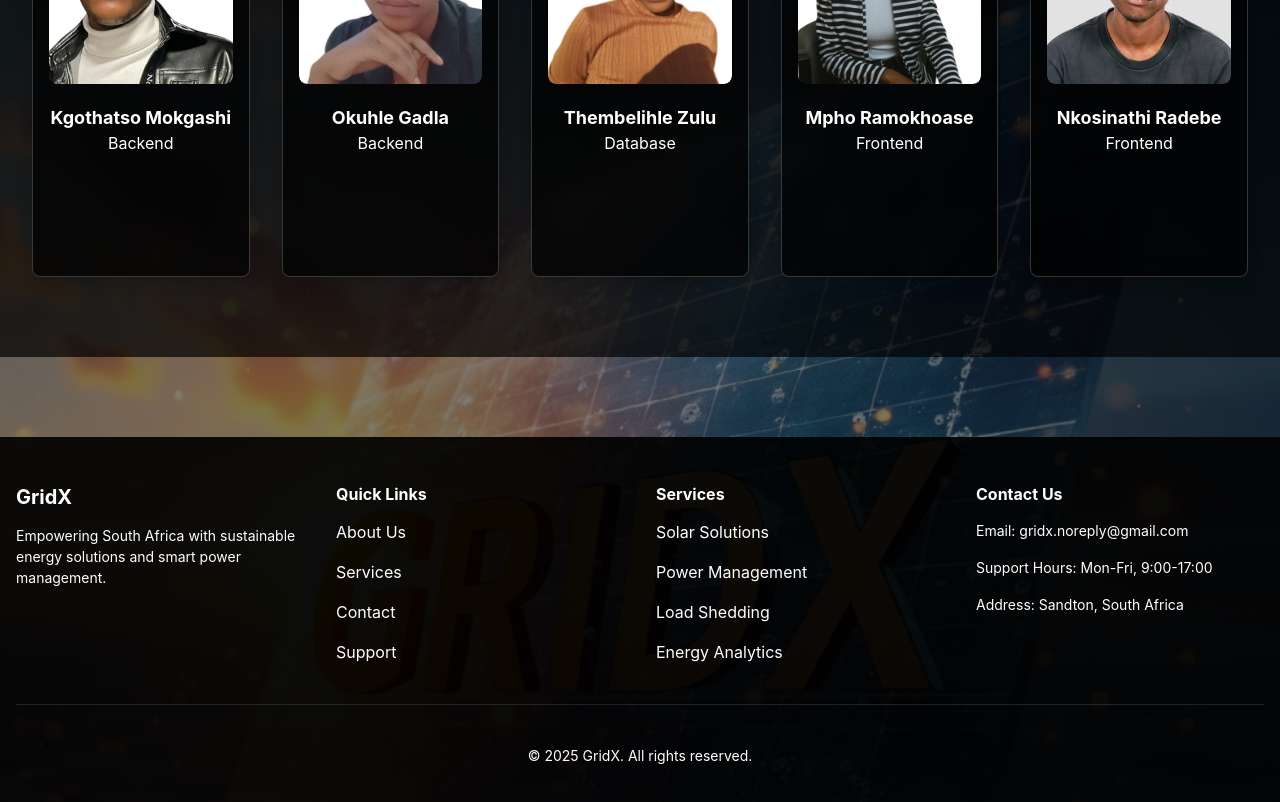
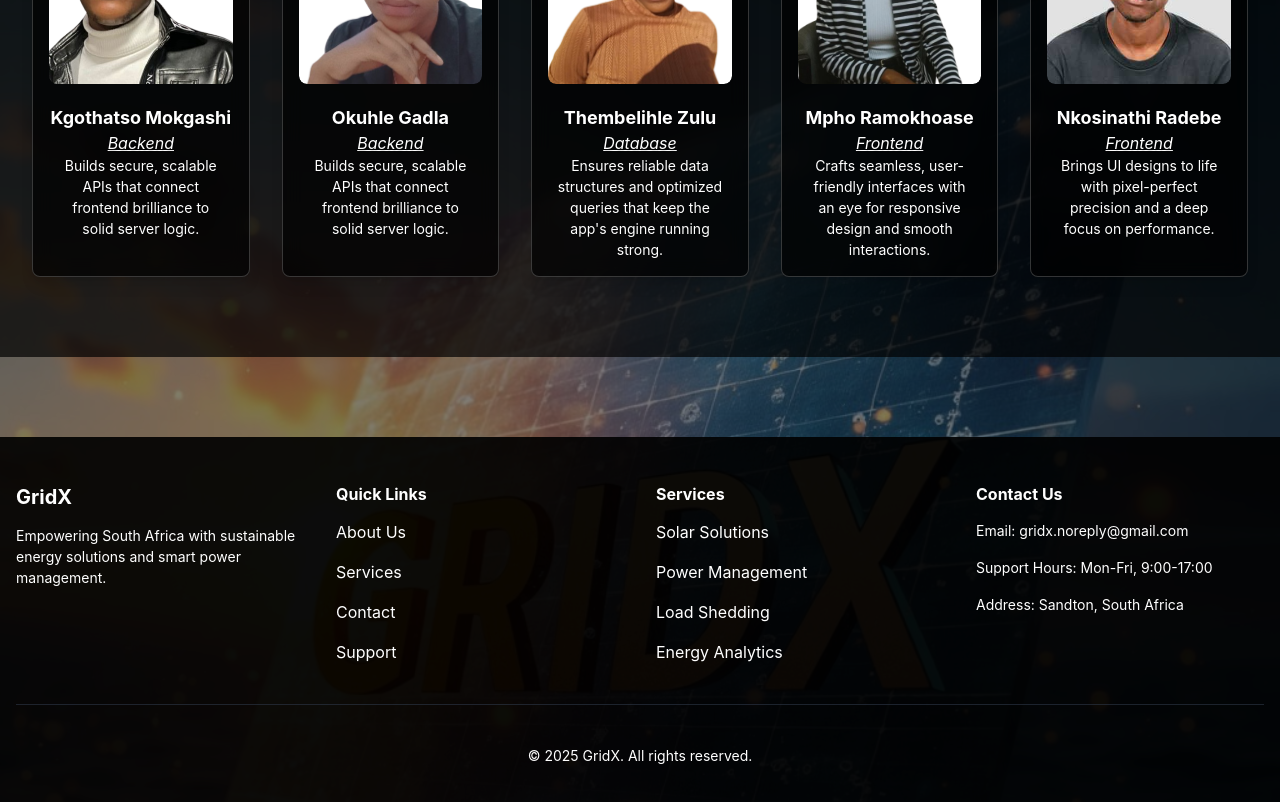
Before and after one commit to sleigh116/For_the_100th_Time.Sleigh116, a React (Create React App) app in the folder frontend/: page / in a window 1280 px wide. Shown: the part 1320-2122 px from the top of the page. Built offline with nearby package versions, Linux system fonts and the light colour scheme; no server answers.

Commit message:
Refactor LandingPage animations by removing unused MotionVStack, updating hover effects for developer cards, and introducing a new image container flip animation for enhanced interactivity and visual appeal.

```diff
--- a/frontend/src/pages/LandingPage.js
+++ b/frontend/src/pages/LandingPage.js
@@ -32,7 +32,6 @@ import gridXBackground from '../assets/images/GridX-IMG.jpg';
 
 // Create motion components
 const MotionBox = motion(Box);
-const MotionVStack = motion(VStack);
 
 // Add these animation variants at the top of the file, after the imports
 const textVariants = {
@@ -53,38 +52,27 @@ const textVariants = {
     y: -20,
     transition: {
       duration: 0.3,
-      ease: "easeIn"
-    }
-  }
-};
-
-// Define animation variants for the developer cards
-const developerCardVariants = {
-  initial: {
-    // Optional initial state
-  },
-  animate: {
-    // Base state (unhovered)
-    rotate: 0, // Ensure it's not rotated when not hovered
-    transition: {
-        duration: 0.3, // Base transition duration
-        ease: "easeInOut"
-    }
-  },
-  hover: {
-    // Hover state
-    rotate: 720, // Spin 2 full turns clockwise (360 * 2)
-    transition: {
-      duration: 1.0, // Fast duration for the spin (adjust as needed)
       ease: "easeInOut"
     }
   }
 };
 
-const descriptionVariants = {
-    initial: { opacity: 0, y: 10 }, // Start hidden and slightly below
-    animate: { opacity: 0, y: 10 }, // Keep hidden and slightly below when parent not hovered
-    hover: { opacity: 1, y: 0 } // Fade in and move to original position on hover
+// Define animation variants for the Image container to perform the flip
+const imageContainerFlipVariants = {
+  animate: {
+    rotateY: 0, // Default state: no rotation
+    transition: {
+        duration: 0.3, // Base transition speed for unhover
+        ease: "easeInOut"
+    }
+  },
+  hover: {
+    rotateY: 180, // Flip 180 degrees around the Y-axis on hover
+    transition: {
+      duration: 0.6, // Duration for the flip
+      ease: "easeInOut"
+    }
+  }
 };
 
 function RotatingGreetingsSection() {
@@ -420,7 +408,6 @@ function LandingPage() {
                   variants={feature.animation}
                   initial="initial"
                   animate="animate"
-                  exit="exit"
                   transition={{ duration: 0.3 }}
                   _hover={{
                     boxShadow: 'lg',
@@ -484,7 +471,6 @@ function LandingPage() {
                   variants={feature.animation}
                   initial="initial"
                   animate="animate"
-                  exit="exit"
                   transition={{ duration: 0.3 }}
                   _hover={{
                     boxShadow: 'lg',
@@ -551,7 +537,7 @@ function LandingPage() {
           </Heading>
           <SimpleGrid columns={{ base: 1, sm: 2, md: 3, lg: 5 }} spacing={8}>
             {developers.map((dev, index) => (
-              <MotionVStack
+              <VStack
                 key={index}
                 spacing={3}
                 p={4}
@@ -565,16 +551,13 @@ function LandingPage() {
                 backdropFilter="blur(10px)"
                 position="relative"
                 overflow="hidden"
-                initial="animate"
-                whileHover="hover"
-                variants={developerCardVariants}
                 _hover={{
                    transform: 'translateY(-5px)',
                    boxShadow: 'xl',
                  }}
                  transition="all 0.3s ease"
               >
-                <Box
+                <MotionBox
                   width="100%"
                   height="200px"
                   position="relative"
@@ -584,6 +567,9 @@ function LandingPage() {
                   display="flex"
                   alignItems="center"
                   justifyContent="center"
+                  initial="animate"
+                  whileHover="hover"
+                  variants={imageContainerFlipVariants}
                 >
                   {dev.name === 'Nkosinathi Radebe' ? (
                     <Image
@@ -656,7 +642,8 @@ function LandingPage() {
                       borderRadius="lg"
                     />
                   )}
-                </Box>
+                </MotionBox>
+
                 <Box>
                   <Text
                     fontWeight="bold"
@@ -670,15 +657,11 @@ function LandingPage() {
                     fontSize="md"
                     color={greetingColor}
                     textShadow="1px 1px 2px rgba(0, 0, 0, 0.5)"
+                    textDecoration="underline"
+                    fontStyle="italic"
                   >
                     {dev.role}
                   </Text>
-                  <motion.div
-                    variants={descriptionVariants}
-                    initial="animate"
-                    animate="animate"
-                    whileHover="hover"
-                  >
                   <Text
                     fontSize="sm"
                     color={greetingColor}
@@ -688,9 +671,8 @@ function LandingPage() {
                   >
                     {dev.description}
                   </Text>
-                  </motion.div>
                 </Box>
-              </MotionVStack>
+              </VStack>
             ))}
           </SimpleGrid>
         </Container>
```
Lines whose indentation alone changed are shown as unchanged.
